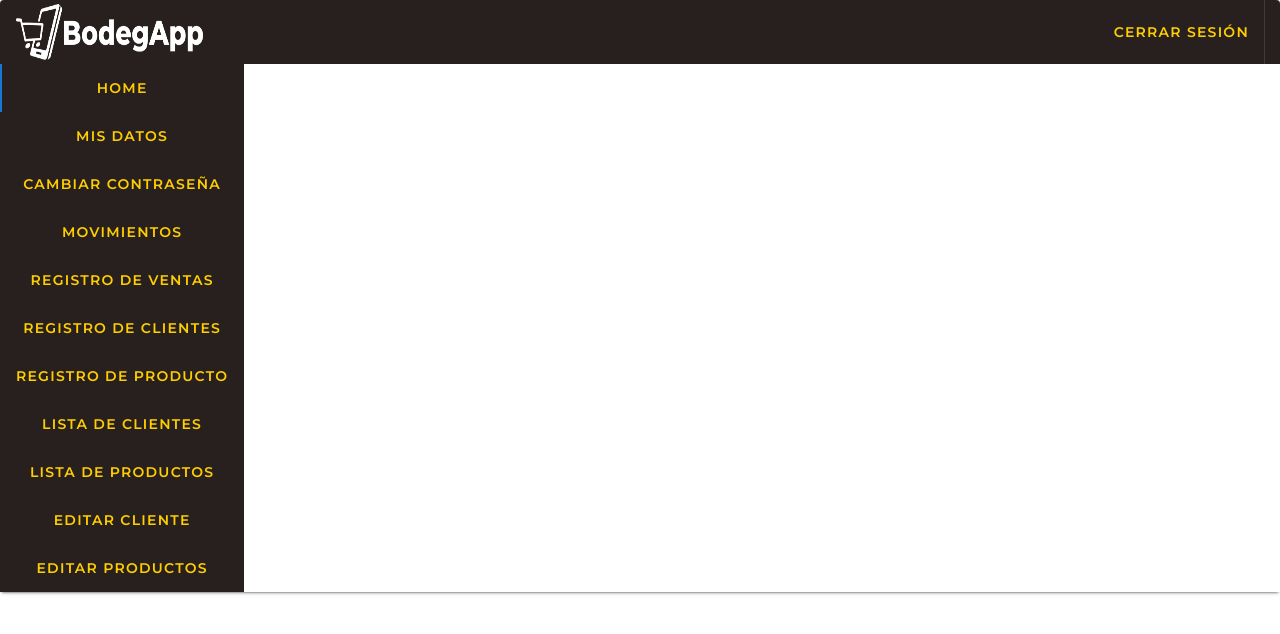
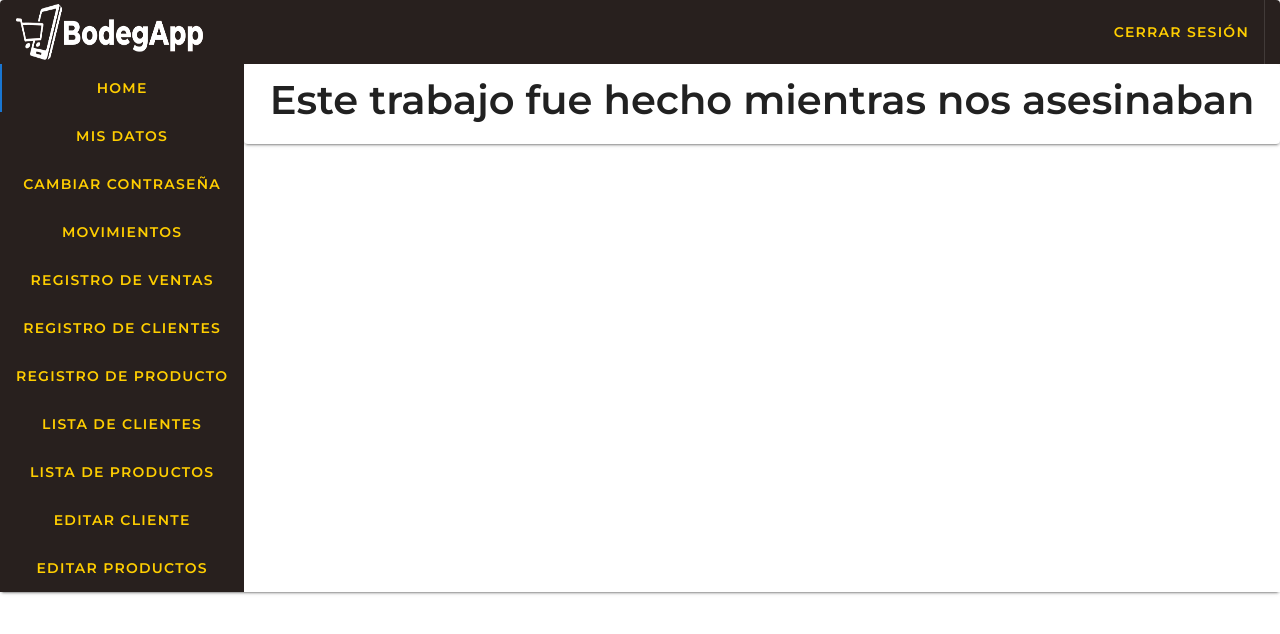
Before and after one commit to GinoQuispe21/FrontEnd---BodegApp, a Vue app: page /homepage in a window 1280 px wide. Shown: the top 634 px of the page. Built offline with nearby package versions, Linux system fonts and the light colour scheme.

Commit message:
Merino no es mi presidente
Nunca lo fue

```diff
--- /dev/null
+++ b/src/components/HomeP.vue
@@ -0,0 +1,21 @@
+<template>
+    <v-card>
+        <div class="container no-gutters ass">
+            <div class="row justify-content-center align-items-center register_body">
+                <div class="col-auto">
+                    <h1>Este trabajo fue hecho mientras nos asesinaban</h1>
+                </div>
+            </div>
+        </div>
+    </v-card>
+</template>
+
+<script>
+    export default {
+        name: "HomeP"
+    }
+</script>
+
+<style scoped>
+
+</style>
--- a/src/components/HomePage.vue
+++ b/src/components/HomePage.vue
@@ -45,7 +45,7 @@
                 Editar Productos
             </v-tab>
             <v-tab-item>
-
+                <HomeP></HomeP>
             </v-tab-item>
             <v-tab-item>
                 <UserData></UserData>
@@ -93,9 +93,11 @@
     import RegisterProduct from "@/components/RegisterProduct";
     import EditClient from "@/components/EditClient";
     import EditProduct from "@/components/EditProduct";
+    import HomeP from "@/components/HomeP";
     export default {
         name: "HomePage",
         components: {
+            HomeP,
             EditProduct,
             EditClient,
             RegisterProduct,
```
